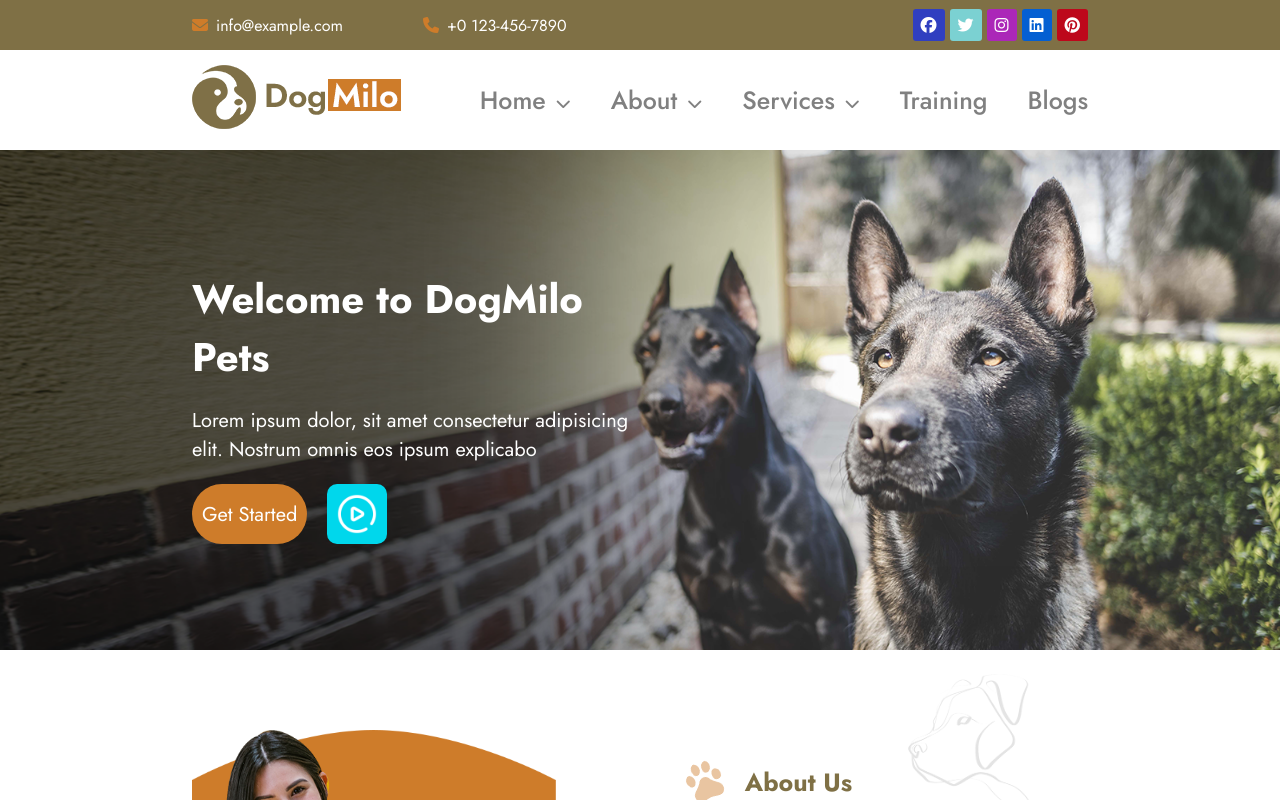
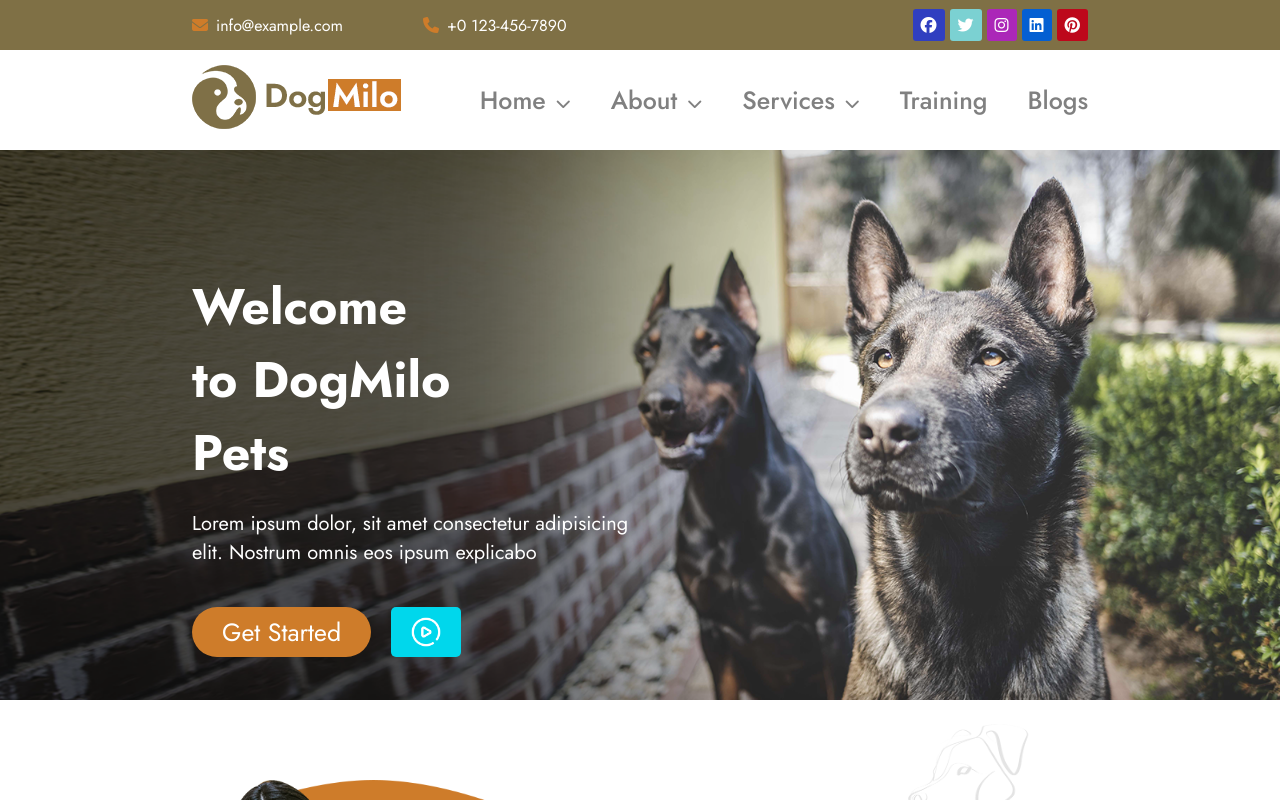
Before and after one commit to FraCuboni/proj-html-vuejs, a Vue app: page / in a window 1280 px wide. Shown: the top 800 px of the page. Built offline with nearby package versions, Linux system fonts and the light colour scheme.

Commit message:
fix: buttons jumbo

```diff
--- a/src/components/AppJumbo.vue
+++ b/src/components/AppJumbo.vue
@@ -7,7 +7,8 @@ export default{
     title: 'String',
     subtitle: 'String',
     startButton: 'String',
-    blueButton: 'String',
+    blueButtonSm: 'String',
+    blueButtonMd: 'String',
 
   },
 
@@ -30,9 +31,12 @@ export default{
           <h2>{{ title }}</h2>
           <h5>{{ subtitle }}</h5>
           <div class="flex-container">
-            <div class="start-button">{{ startButton }}</div>
-            <div class="blue-button">
-              <img :src="blueButton" alt="icona">
+            <div v-if="startButton" class="start-button">{{ startButton }}</div>
+            <div v-if="blueButtonSm" class="blue-button-sm">
+              <img :src="blueButtonSm" alt="icona">
+            </div>
+            <div v-if="blueButtonMd" class="blue-button-md">
+              <img :src="blueButtonMd" alt="icona">
             </div>
           </div>
         </div>
@@ -45,7 +49,7 @@ export default{
 @use '../styles/partials/variables' as *;
 
 .jumbo {
-  height: 500px;
+  height: 550px;
   background-size: cover;
 
   .cont-jumbo {
@@ -53,18 +57,16 @@ export default{
     padding-top: 120px;
     color: $white;
 
-    h2,
-    h5 {
+    h2 {
+      width: 60%;
+      font-size: 50px;
       margin-bottom: 20px;
-    }
-
-    h2 {
-      font-size: 40px;
     }
 
     h5 {
       font-size: 20px;
       font-weight: 400;
+      margin-bottom: 40px;
     }
 
     .flex-container{
@@ -76,22 +78,46 @@ export default{
         align-items: center;
         background-color: $orange;
         border-radius: 30px;
-        font-size: 20px;
-        padding: 10px;
-        cursor: pointer;
+        font-size: 25px;
+        padding: 2px 30px;
       }
 
-      .blue-button{
+      .start-button:hover {
+        cursor: pointer;
+        text-decoration: underline;
+        background-color: $white;
+        color: black;
+        transition: background-color linear 0.5s;
+      }
+
+      .blue-button-sm,
+      .blue-button-md {
         display: flex;
         align-items: center;
         background-color: #00d7ec;
-        border-radius: 10px;
-        padding: 10px;
-        cursor: pointer;
+        border-radius: 5px;
+      }
+
+      .blue-button-sm {
+        padding: 10px 20px;
 
         img{
-          width: 40px;
+          width: 30px;
         }
+      }
+
+      .blue-button-md {
+        padding: 5px 10px;
+
+        img {
+          width: 60px;
+        }
+      }
+
+      .blue-button-sm:hover {
+        cursor: pointer;
+        background-color: $orange;
+        transition: background-color linear 0.5s;
       }
     }
 
--- a/src/components/pages/AppAbout.vue
+++ b/src/components/pages/AppAbout.vue
@@ -80,7 +80,7 @@ export default{
   :play-button="playButton"
   />
 
-  <AppJumbo backgroundImage="/public/img/AppAbout/banner4.png" title="About Us" :subtitle="store.lorem"/>
+  <AppJumbo backgroundImage="/public/img/AppAbout/banner4.png" title="About Us" :subtitle="store.lorem" blueButtonMd="/public/img/up-a.png" />
 
   <!-- WELCOME DOGMILO PETS CONTAINER-->
   <div class="container">
--- a/src/components/pages/AppHome.vue
+++ b/src/components/pages/AppHome.vue
@@ -106,7 +106,7 @@ export default{
 </script>
 
 <template>
-    <AppJumbo backgroundImage="/public/img/AppHome/b.png" title="Welcome to DogMilo Pets" :subtitle="store.lorem" startButton="Get Started"  blueButton="../../../public/img/play.png"/>
+    <AppJumbo backgroundImage="/public/img/AppHome/b.png" title="Welcome to DogMilo Pets" :subtitle="store.lorem" startButton="Get Started"  blueButtonSm="../../../public/img/play.png"/>
     <!-- Section About Us -->
     <section class="about-us">
       <!-- Container Principale -->
--- a/src/components/pages/AppServices.vue
+++ b/src/components/pages/AppServices.vue
@@ -52,7 +52,7 @@ export default{
 </script>
 
 <template>
-  <AppJumbo backgroundImage="/public/img/AppServices/banner3.png" title="Services" :subtitle="store.lorem" />
+  <AppJumbo backgroundImage="/public/img/AppServices/banner3.png" title="Services" :subtitle="store.lorem" blueButtonMd="/public/img/up-a.png" />
   <!-- prima parte -->
   <section>
     <div class="container upper">
```
Also changed, not shown: public/img/up-a.png (added).
